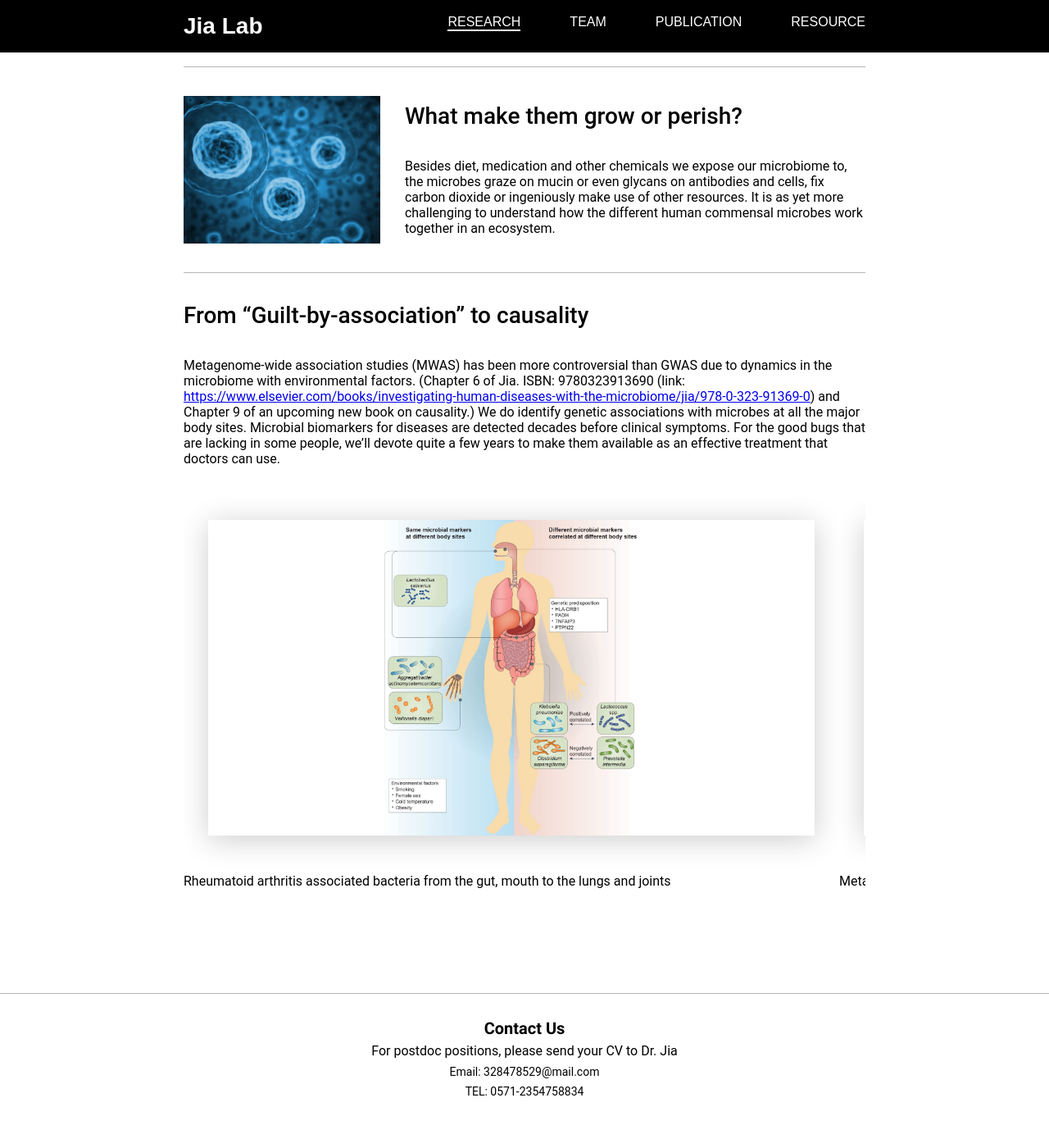
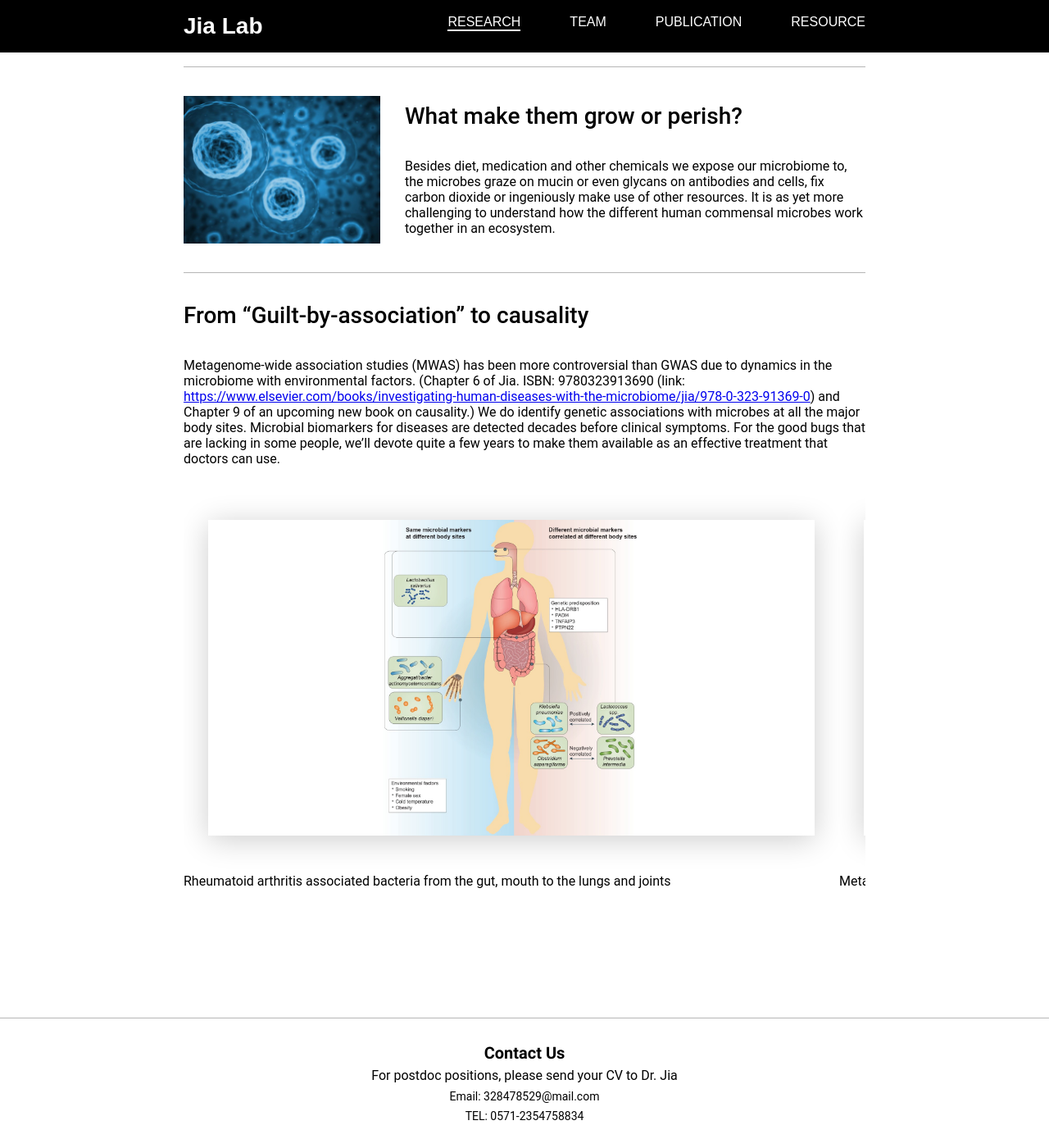
Before and after one commit to aghnu/JiaLab_website, a Jekyll site: the page built from index.html, in a window 1280 px wide and 1400 px high, scrolled down 785 px. Shown: the whole window at 82% size. Built offline with Jekyll 4.4.1, drawn with Linux system fonts in a browser that asks for light colours; some web fonts are replaced; before the commit the page ends 2155 px from its top, so only the background shows below that.

Commit message:
Update gallery styling

```diff
--- a/_sass/_pages.scss
+++ b/_sass/_pages.scss
@@ -354,7 +354,7 @@
 
 // research page slideshow
 .page-research-block-gallery {
-    height: calc(#{$gallery_figure_height} + #{$gallery_figure_title_height} + (#{$gallery_section_padding} * 3));
+    height: calc(#{$gallery_figure_height} + #{$gallery_figure_title_height} + (#{$gallery_section_padding} * 4));
     display: flex;
     flex-direction: row;
     overflow: auto;
@@ -374,7 +374,7 @@
 
             .title {
                 height: $gallery_figure_title_height;
-                margin-top: $gallery_section_padding;
+                margin: $gallery_section_padding;
                 font-size: $gallery_figure_title-size;
                 text-align: center;
             }
```
